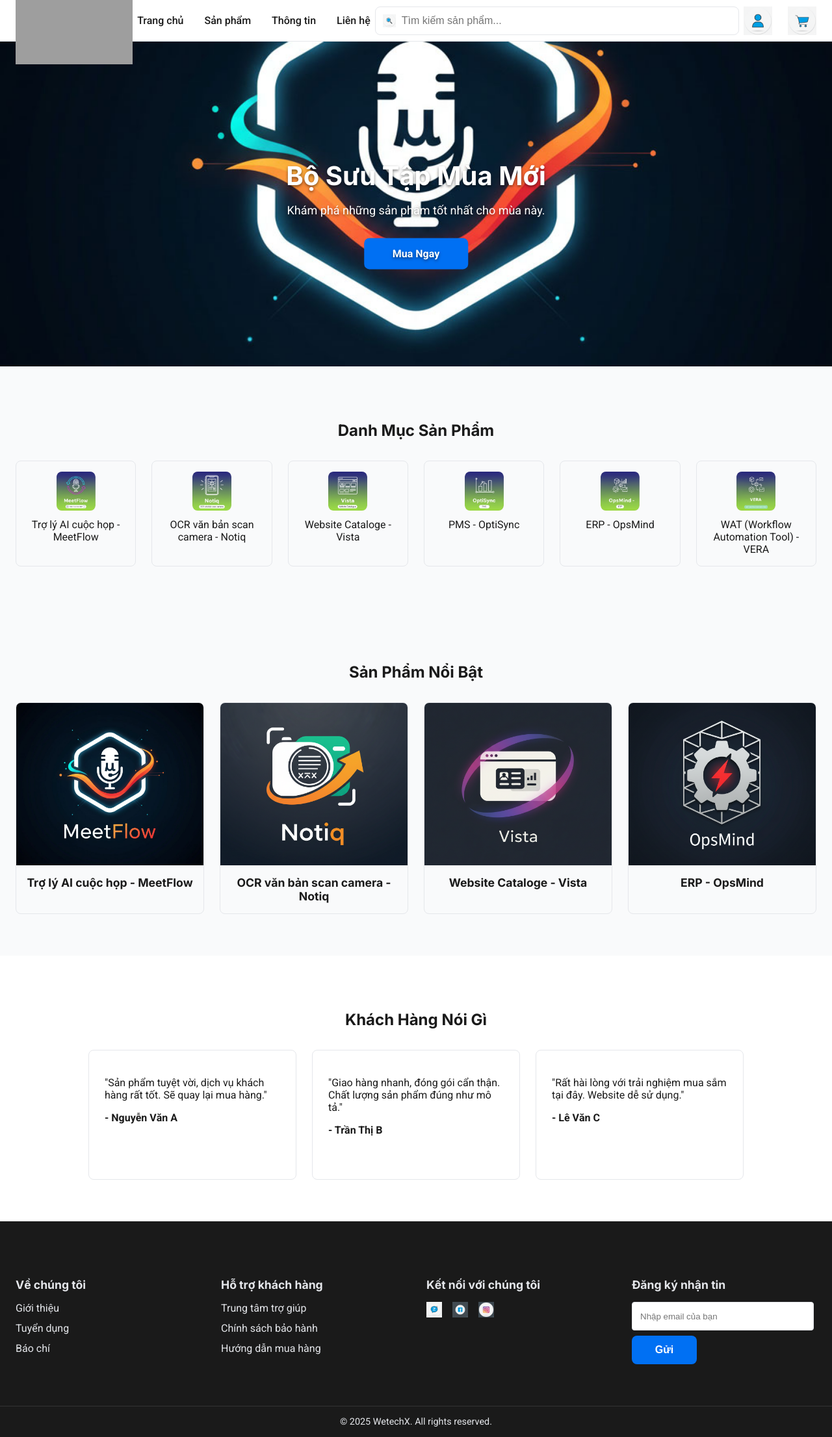
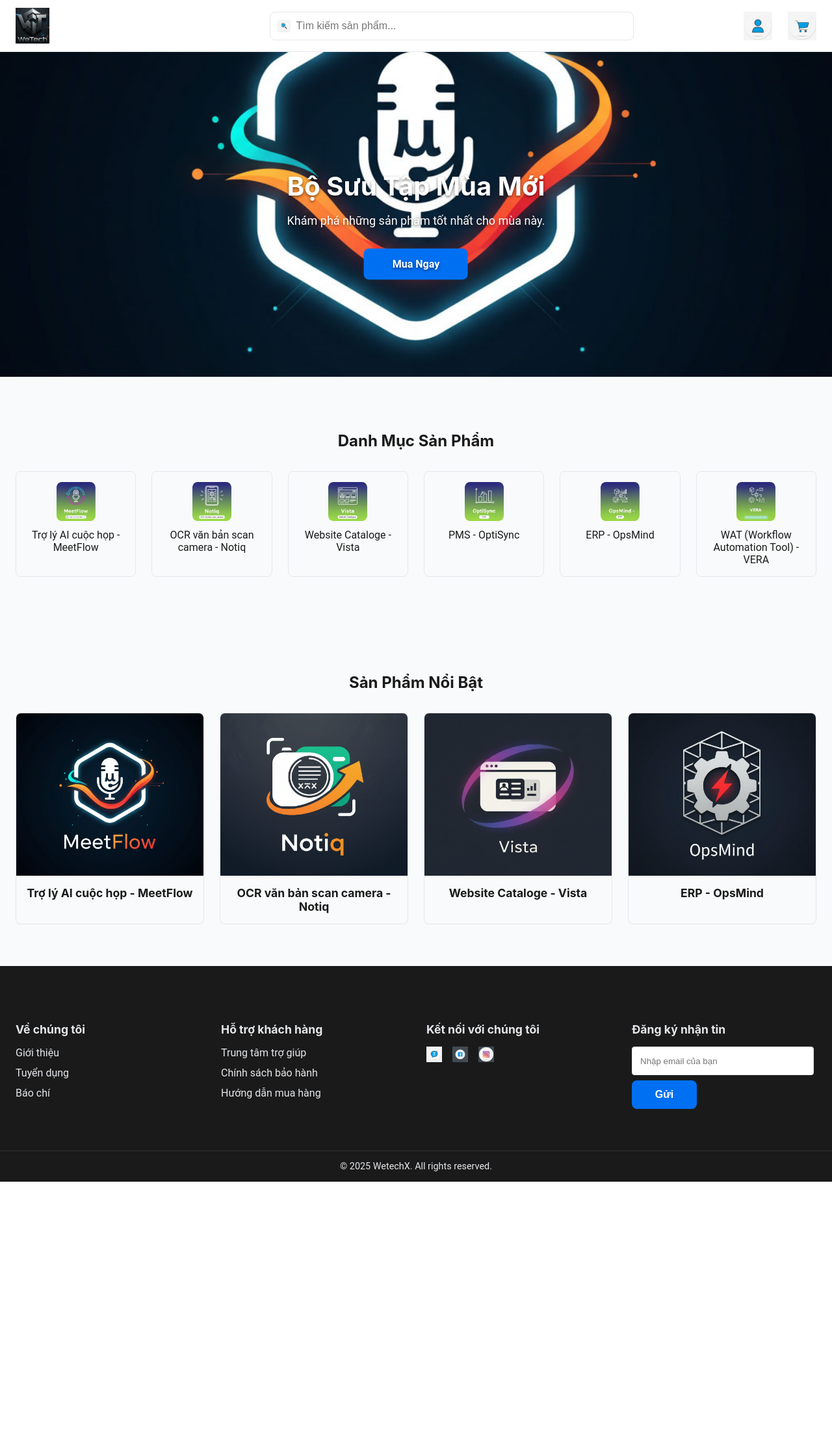
Before and after one commit to Thienle1811/Catalog-wetech, a Django app: page / in a window 1280 px wide. Shown: the whole page at 65% size. After the commit the page ends 1819 px from the top, so only its background shows below. Run offline with Django 5.2, Linux system fonts and the light colour scheme; grey boxes are pictures that could not be loaded.

Commit message:
Fix: Chỉnh sửa CSS và HTML inline để cố định kích thước logo trong header

```diff
--- a/static/css/style.css
+++ b/static/css/style.css
@@ -8,18 +8,18 @@ Description: Main stylesheet for the static catalog website.
 /* --- CSS Variables --- */
 :root {
   /* Colors */
-    --background-color: #F9FAFB;
-    --main-text-color: #1A1A1A;
-    --cta-color: #0070F3;
+  --background-color: #f9fafb;
+  --main-text-color: #1a1a1a;
+  --cta-color: #0070f3;
   --cta-hover-color: #005bb5;
-    --white-color: #FFFFFF;
-    --border-color: #E5E7EB;
-    --footer-bg-color: #1A1A1A;
-    --footer-text-color: #E5E7EB;
+  --white-color: #ffffff;
+  --border-color: #e5e7eb;
+  --footer-bg-color: #1a1a1a;
+  --footer-text-color: #e5e7eb;
 
   /* Fonts */
-    --main-font: 'Roboto', 'Noto Sans', sans-serif;
-    --heading-font: 'Inter', sans-serif;
+  --main-font: "Roboto", "Noto Sans", sans-serif;
+  --heading-font: "Inter", sans-serif;
   --body-font-size: 1rem; /* 16px */
 
   /* Layout */
@@ -28,7 +28,7 @@ Description: Main stylesheet for the static catalog website.
   --container-padding: 24px;
   --section-spacing-desktop: 64px;
   --section-spacing-mobile: 32px;
-    --header-height: 64px;
+  --header-height: 80px;
 }
 
 /* --- Global Styles --- */
@@ -42,7 +42,9 @@ body {
   box-sizing: border-box;
 }
 
-*, *::before, *::after {
+*,
+*::before,
+*::after {
   box-sizing: inherit;
 }
 
@@ -53,7 +55,12 @@ body {
   padding: 0 var(--container-padding);
 }
 
-h1, h2, h3, h4, h5, h6 {
+h1,
+h2,
+h3,
+h4,
+h5,
+h6 {
   font-family: var(--heading-font);
   font-weight: 700;
 }
@@ -87,8 +94,21 @@ img {
   align-items: center;
 }
 
+/* FIX: Cập nhật CSS cho .logo để giới hạn chiều cao và căn giữa */
 .logo {
+  /* Đảm bảo thẻ a.logo chỉ cao bằng chiều cao header và căn giữa dọc */
+  height: var(--header-height); /* 64px */
+  display: flex;
+  align-items: center; /* Căn giữa logo theo chiều dọc */
   max-width: 180px;
+  flex-shrink: 0; /* Ngăn nó bị co lại */
+}
+
+.logo img {
+  /* Giới hạn chiều cao tối đa cho ảnh nhỏ hơn chiều cao header */
+  max-height: 55px; /* 44px * 1.25 = 55px */
+  width: auto;
+  margin: 0; /* Xóa margin cũ */
 }
 
 .search-box {
@@ -265,8 +285,9 @@ img {
   :root {
     --section-spacing-desktop: var(--section-spacing-mobile);
   }
+  /* Increase mobile header height by 25% (56px -> 70px) */
   .main-header {
-        height: 56px;
+    height: 70px;
   }
   .main-nav {
     display: none; /* Simple mobile menu handling */
--- a/templates/base_generic.html
+++ b/templates/base_generic.html
@@ -8,24 +8,24 @@
     <link rel="stylesheet" href="{% static 'css/style.css' %}" />
     <link rel="preconnect" href="https://fonts.googleapis.com" />
     <link rel="preconnect" href="https://fonts.gstatic.com" crossorigin />
-    <link
-      href="https://fonts.googleapis.com/css2?family=Inter:wght@400;500;700&family=Roboto:wght@400;500;700&display=swap"
-      rel="stylesheet"
-    />
+    <!-- Montserrat as primary font for a strong IT / industrial look -->
+    <link href="https://fonts.googleapis.com/css2?family=Montserrat:wght@400;600;700;900&display=swap" rel="stylesheet">
     {% block extra_head %}{% endblock %}
   </head>
   <body>
     <header class="main-header">
       <div class="container">
         <a href="{% url 'catalog_app:index' %}" class="logo">
-          <img src="{% static 'images/logo.png' %}" alt="Logo" />
+          <img src="{% static 'images/logo-main.png' %}" alt="Logo" style="height: 55px; width: auto;" />
         </a>
         <nav class="main-nav">
           <ul>
-            <li><a href="{% url 'catalog_app:index' %}">Trang chủ</a></li>
-            <li><a href="{% url 'catalog_app:products' %}">Sản phẩm</a></li>
-            <li><a href="{% url 'catalog_app:about' %}">Thông tin</a></li>
-            <li><a href="{% url 'catalog_app:contact' %}">Liên hệ</a></li>
+            <!-- Hide the separate 'Trang chủ' link since logo links home -->
+            <li style="display:none"><a href="{% url 'catalog_app:index' %}">Trang chủ</a></li>
+            <!-- Temporarily hide other nav links -->
+            <li style="display:none"><a href="{% url 'catalog_app:products' %}">Sản phẩm</a></li>
+            <li style="display:none"><a href="{% url 'catalog_app:about' %}">Thông tin</a></li>
+            <li style="display:none"><a href="{% url 'catalog_app:contact' %}">Liên hệ</a></li>
           </ul>
         </nav>
         <div class="search-box">
--- a/templates/index.html
+++ b/templates/index.html
@@ -1,7 +1,5 @@
-{% extends "base_generic.html" %}
-{% load static %}
-{% block title %}Trang chủ - Catalog{% endblock %}
-{% block extra_head %}
+{% extends "base_generic.html" %} {% load static %} {% block title %}Trang chủ -
+Catalog{% endblock %} {% block extra_head %}
 <style>
   .hero-slider {
     position: relative;
@@ -64,8 +62,7 @@
     font-size: 1.1rem;
   }
 </style>
-{% endblock %}
-{% block content %}
+{% endblock %} {% block content %}
 <main>
   <!-- Hero Section with Slider -->
   <section class="hero-slider">
@@ -97,7 +94,6 @@
       >
     </div>
   </section>
-
   <!-- Categories Section -->
   <section class="categories" style="padding: var(--section-spacing-desktop) 0">
     <div class="container">
@@ -289,7 +285,6 @@
       display: block;
     }
   </style>
-
   <!-- Featured Products Section -->
   <section
     class="featured-products"
@@ -307,9 +302,7 @@
           class="product-card-featured"
         >
           <img src="{% static 'images/meetflow-main.jpg' %}" alt="MeetFlow" />
-          <div class="product-info">
-            <h3>Trợ lý AI cuộc họp - MeetFlow</h3>
-          </div>
+          <div class="product-info"><h3>Trợ lý AI cuộc họp - MeetFlow</h3></div>
         </a>
         <!-- Product Card 2 -->
         <a
@@ -327,9 +320,7 @@
           class="product-card-featured"
         >
           <img src="{% static 'images/vista-main.png' %}" alt="Vista" />
-          <div class="product-info">
-            <h3>Website Cataloge - Vista</h3>
-          </div>
+          <div class="product-info"><h3>Website Cataloge - Vista</h3></div>
         </a>
         <!-- Product Card 4 -->
         <a
@@ -337,18 +328,16 @@
           class="product-card-featured"
         >
           <img src="{% static 'images/OpsMind-main.png' %}" alt="OpsMind" />
-          <div class="product-info">
-            <h3>ERP - OpsMind</h3>
-          </div>
+          <div class="product-info"><h3>ERP - OpsMind</h3></div>
         </a>
       </div>
     </div>
   </section>
-
-  <!-- Feedback Section -->
+  <!-- Feedback Section (temporarily hidden) -->
   <section
     class="feedback"
     style="
+      display: none;
       padding: var(--section-spacing-desktop) 0;
       background: var(--white-color);
     "
@@ -410,21 +399,8 @@
     </div>
   </section>
 </main>
-{% endblock %}
-{% block extra_scripts %}
+{% endblock %} {% block extra_scripts %}
 <script>
-  document.addEventListener("DOMContentLoaded", function () {
-    const slider = document.querySelector(".slider-images");
-    if (slider) {
-      let currentIndex = 0;
-      const totalImages = slider.children.length;
-      const imageWidth = 100 / totalImages;
-
-      setInterval(() => {
-        currentIndex = (currentIndex + 1) % totalImages;
-        slider.style.transform = `translateX(-${currentIndex * imageWidth}%)`;
-      }, 4000); // Change image every 4 seconds
-    }
-  });
+  document.addEventListener("DOMContentLoaded", function () { const slider = document.querySelector(".slider-images"); if (slider) { let currentIndex = 0; const totalImages = slider.children.length; const imageWidth = 100 / totalImages; setInterval(() => { currentIndex = (currentIndex + 1) % totalImages; slider.style.transform = translateX(-${currentIndex * imageWidth}%); }, 4000); // Change image every 4 seconds } });
 </script>
 {% endblock %}
```
Also changed, not shown: templates/404.html (+5 -4 lines), templates/about.html (+5 -4 lines), templates/contact.html (+5 -4 lines), templates/product-detail.html (+5 -4 lines), templates/products.html (+5 -4 lines), static/images/logo-main.png (added). Lines whose indentation alone changed are shown as unchanged.
